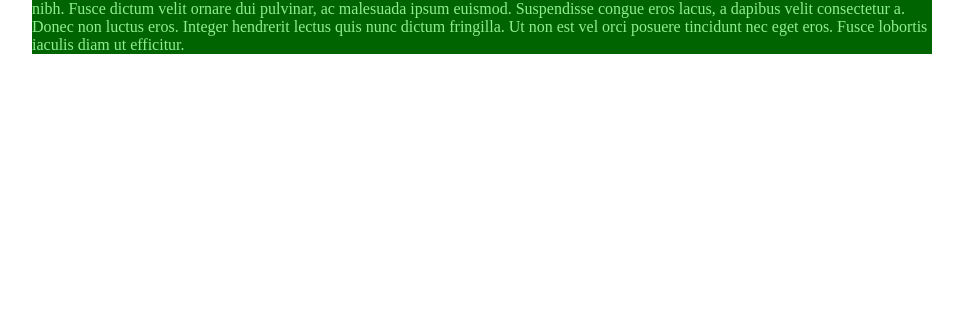
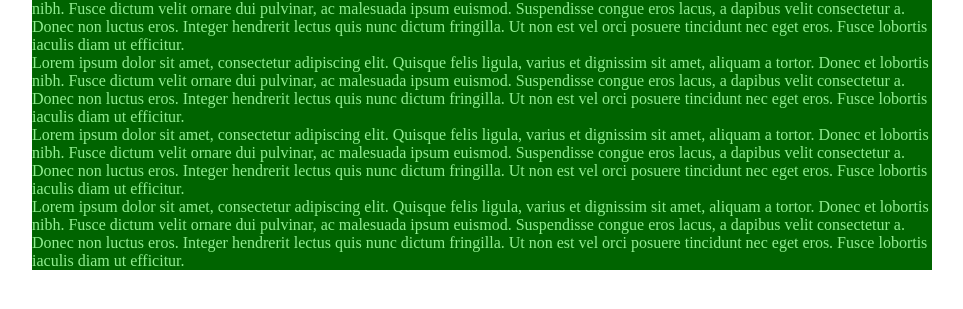
Before and after one commit to kellybhoward/basic_repo, a plain HTML site: page index.html in a window 1280 px wide. Shown: the part 55-364 px from the top of the page, without its empty margins (158-1121 px from the left). Drawn offline with Linux system fonts and the light colour scheme.

Commit message:
added paragraphs to html file

```diff
--- a/index.html
+++ b/index.html
@@ -11,6 +11,9 @@
         <div id="wrapper">
             <h1>Basic Repo Practice with Github!</h1>
             <p>Lorem ipsum dolor sit amet, consectetur adipiscing elit. Quisque felis ligula, varius et dignissim sit amet, aliquam a tortor. Donec et lobortis nibh. Fusce dictum velit ornare dui pulvinar, ac malesuada ipsum euismod. Suspendisse congue eros lacus, a dapibus velit consectetur a. Donec non luctus eros. Integer hendrerit lectus quis nunc dictum fringilla. Ut non est vel orci posuere tincidunt nec eget eros. Fusce lobortis iaculis diam ut efficitur.</p>
+            <p>Lorem ipsum dolor sit amet, consectetur adipiscing elit. Quisque felis ligula, varius et dignissim sit amet, aliquam a tortor. Donec et lobortis nibh. Fusce dictum velit ornare dui pulvinar, ac malesuada ipsum euismod. Suspendisse congue eros lacus, a dapibus velit consectetur a. Donec non luctus eros. Integer hendrerit lectus quis nunc dictum fringilla. Ut non est vel orci posuere tincidunt nec eget eros. Fusce lobortis iaculis diam ut efficitur.</p>
+            <p>Lorem ipsum dolor sit amet, consectetur adipiscing elit. Quisque felis ligula, varius et dignissim sit amet, aliquam a tortor. Donec et lobortis nibh. Fusce dictum velit ornare dui pulvinar, ac malesuada ipsum euismod. Suspendisse congue eros lacus, a dapibus velit consectetur a. Donec non luctus eros. Integer hendrerit lectus quis nunc dictum fringilla. Ut non est vel orci posuere tincidunt nec eget eros. Fusce lobortis iaculis diam ut efficitur.</p>
+            <p>Lorem ipsum dolor sit amet, consectetur adipiscing elit. Quisque felis ligula, varius et dignissim sit amet, aliquam a tortor. Donec et lobortis nibh. Fusce dictum velit ornare dui pulvinar, ac malesuada ipsum euismod. Suspendisse congue eros lacus, a dapibus velit consectetur a. Donec non luctus eros. Integer hendrerit lectus quis nunc dictum fringilla. Ut non est vel orci posuere tincidunt nec eget eros. Fusce lobortis iaculis diam ut efficitur.</p>
         </div>
     </body>
 </html>
```
